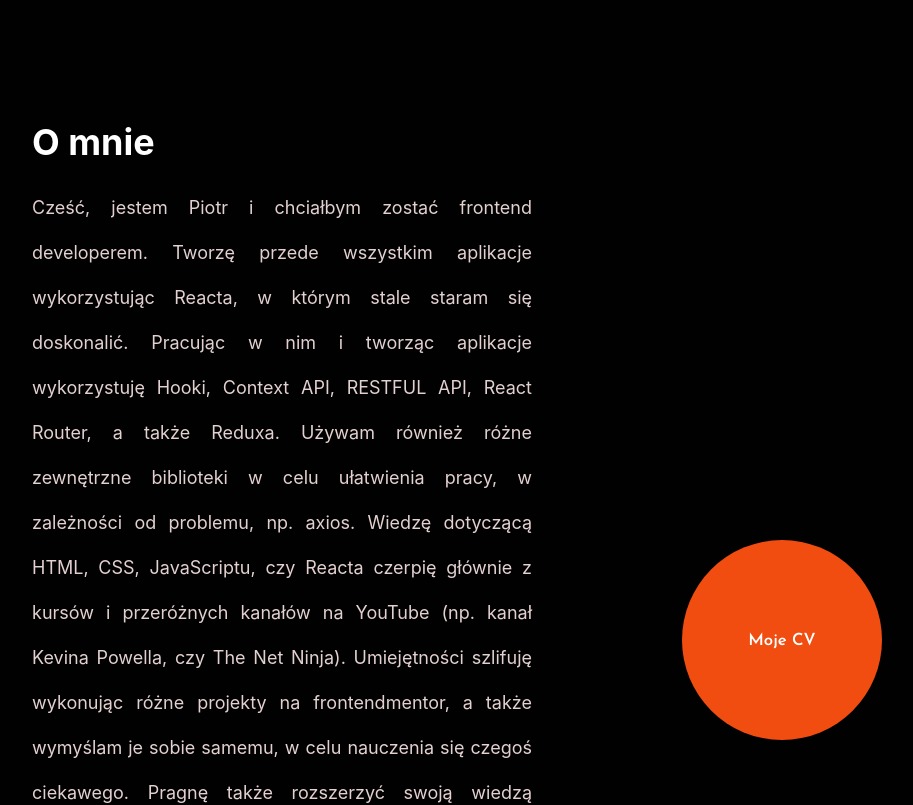
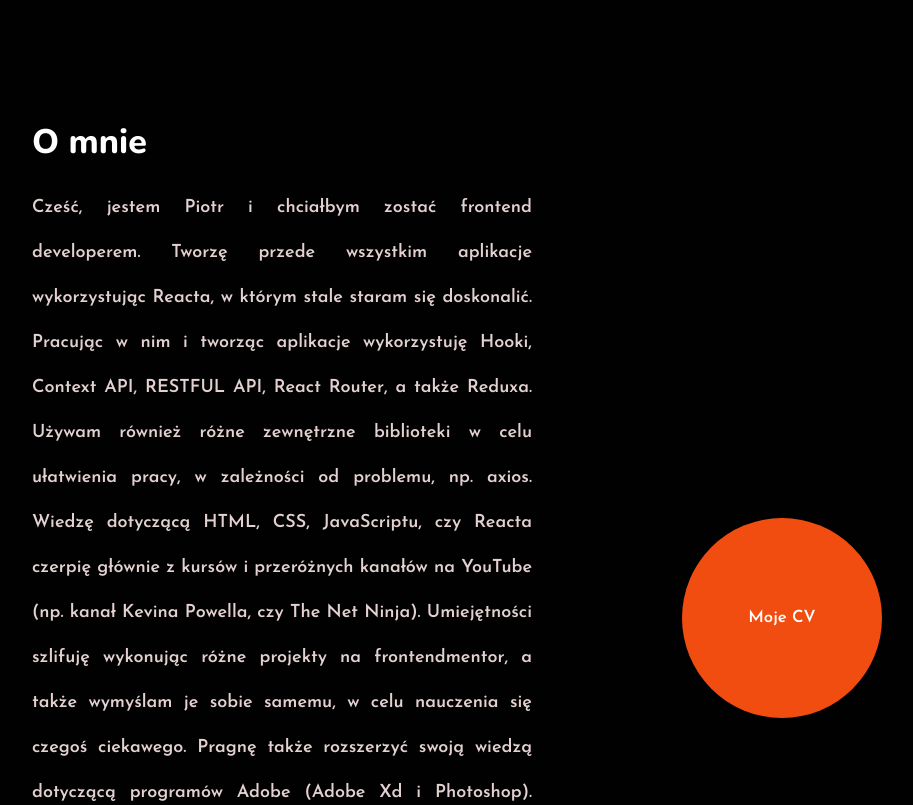
Before and after one commit to PioKl/Portfolio-Website, a React (Create React App) app: page / in a window 1280 px wide. Shown: the part 2480-3285 px from the top of the page, without its empty margins (108-1021 px from the left). Built offline with nearby package versions, Linux system fonts and the light colour scheme; a web font is replaced by a local one.

Commit message:
AboutMe.scss|Styles update

```diff
--- a/src/style/AboutMe.scss
+++ b/src/style/AboutMe.scss
@@ -12,7 +12,6 @@
 }
 
 .aboutMe {
-    font-size: 1.8rem;
     line-height: 4.5rem;
     text-align: justify;
     align-self: center;
@@ -20,11 +19,15 @@
     /*     display: flex;
     flex-direction: column; */
     &__title {
+        font-size: 3.4rem;
         margin-bottom: 2rem;
+        font-family: $fontThree;
     }
 
     &__description {
+        font-size: 1.8rem;
         color: $gray;
+        font-family: $fontFour;
     }
 }
 
```
